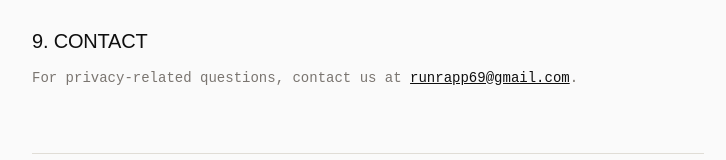
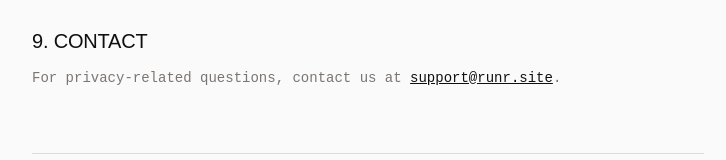
Before and after one commit to runrapp/Runr, a Next.js app: page /privacy in a window 1280 px wide. Shown: the part 1777-1937 px from the top of the page, without its empty margins (272-998 px from the left). Built offline with nearby package versions, Linux system fonts and the light colour scheme.

Commit message:
fix: change all contact emails to support@runr.site

```diff
--- a/app/dashboard/billing/page.tsx
+++ b/app/dashboard/billing/page.tsx
@@ -79,7 +79,7 @@ function BillingContent() {
         <p className="font-mono text-sm text-muted mb-4">
           Need a dedicated instance, SSO, or custom integrations?
         </p>
-        <a href="mailto:runrapp69@gmail.com?subject=Runr%20Custom%20Plan&body=Hi%2C%20I%27m%20interested%20in%20a%20custom%20Runr%20plan."
+        <a href="mailto:support@runr.site?subject=Runr%20Custom%20Plan&body=Hi%2C%20I%27m%20interested%20in%20a%20custom%20Runr%20plan."
           className="font-mono text-xs uppercase tracking-[2px] inline-block px-6 py-3 border border-ink text-ink hover:bg-ink hover:text-white transition-all duration-150 hover:-translate-y-[2px]">
           Contact us
         </a>
--- a/app/page.tsx
+++ b/app/page.tsx
@@ -119,7 +119,7 @@ const pricing = [
     name: 'Custom', price: "Let's talk", period: '',
     features: ['Everything in Pro', 'Dedicated agent instance', 'SSO + team management', 'Custom integrations', 'SLA guarantee', 'On-call support'],
     inverted: false, cta: 'Contact us',
-    href: 'mailto:runrapp69@gmail.com?subject=Runr%20Custom%20Plan&body=Hi%2C%20I%27m%20interested%20in%20a%20custom%20Runr%20plan.',
+    href: 'mailto:support@runr.site?subject=Runr%20Custom%20Plan&body=Hi%2C%20I%27m%20interested%20in%20a%20custom%20Runr%20plan.',
   },
 ]
 
@@ -447,7 +447,7 @@ export default function LandingPage() {
             <div>
               <p className="font-mono text-[11px] uppercase tracking-[3px] text-ink mb-4">Company</p>
               <ul className="space-y-2.5">
-                <li><a href="mailto:runrapp69@gmail.com" className="font-mono text-sm text-muted hover:text-ink transition-colors">Contact</a></li>
+                <li><a href="mailto:support@runr.site" className="font-mono text-sm text-muted hover:text-ink transition-colors">Contact</a></li>
                 <li><a href="/privacy" className="font-mono text-sm text-muted hover:text-ink transition-colors">Privacy</a></li>
                 <li><a href="/terms" className="font-mono text-sm text-muted hover:text-ink transition-colors">Terms</a></li>
               </ul>
@@ -458,7 +458,7 @@ export default function LandingPage() {
           <div className="border-t border-border py-6 flex flex-col sm:flex-row items-center justify-between gap-3">
             <span className="font-mono text-[11px] text-muted">&copy; {new Date().getFullYear()} Runr. All rights reserved.</span>
             <div className="flex gap-4">
-              <a href="mailto:runrapp69@gmail.com" className="text-muted hover:text-ink transition-colors" aria-label="Email">
+              <a href="mailto:support@runr.site" className="text-muted hover:text-ink transition-colors" aria-label="Email">
                 <svg width="18" height="18" viewBox="0 0 24 24" fill="none" stroke="currentColor" strokeWidth="1.5" strokeLinecap="round" strokeLinejoin="round">
                   <rect x="2" y="4" width="20" height="16" rx="2" />
                   <path d="M2 6l10 7 10-7" />
--- a/app/privacy/page.tsx
+++ b/app/privacy/page.tsx
@@ -85,7 +85,7 @@ export default function PrivacyPage() {
 
           <section>
             <h2>9. Contact</h2>
-            <p>For privacy-related questions, contact us at <a href="mailto:runrapp69@gmail.com" className="text-ink underline hover:no-underline">runrapp69@gmail.com</a>.</p>
+            <p>For privacy-related questions, contact us at <a href="mailto:support@runr.site" className="text-ink underline hover:no-underline">support@runr.site</a>.</p>
           </section>
         </div>
 
--- a/app/terms/page.tsx
+++ b/app/terms/page.tsx
@@ -98,7 +98,7 @@ export default function TermsPage() {
 
           <section>
             <h2>11. Contact</h2>
-            <p>For questions about these terms, contact us at <a href="mailto:runrapp69@gmail.com" className="text-ink underline hover:no-underline">runrapp69@gmail.com</a>.</p>
+            <p>For questions about these terms, contact us at <a href="mailto:support@runr.site" className="text-ink underline hover:no-underline">support@runr.site</a>.</p>
           </section>
         </div>
 
```
